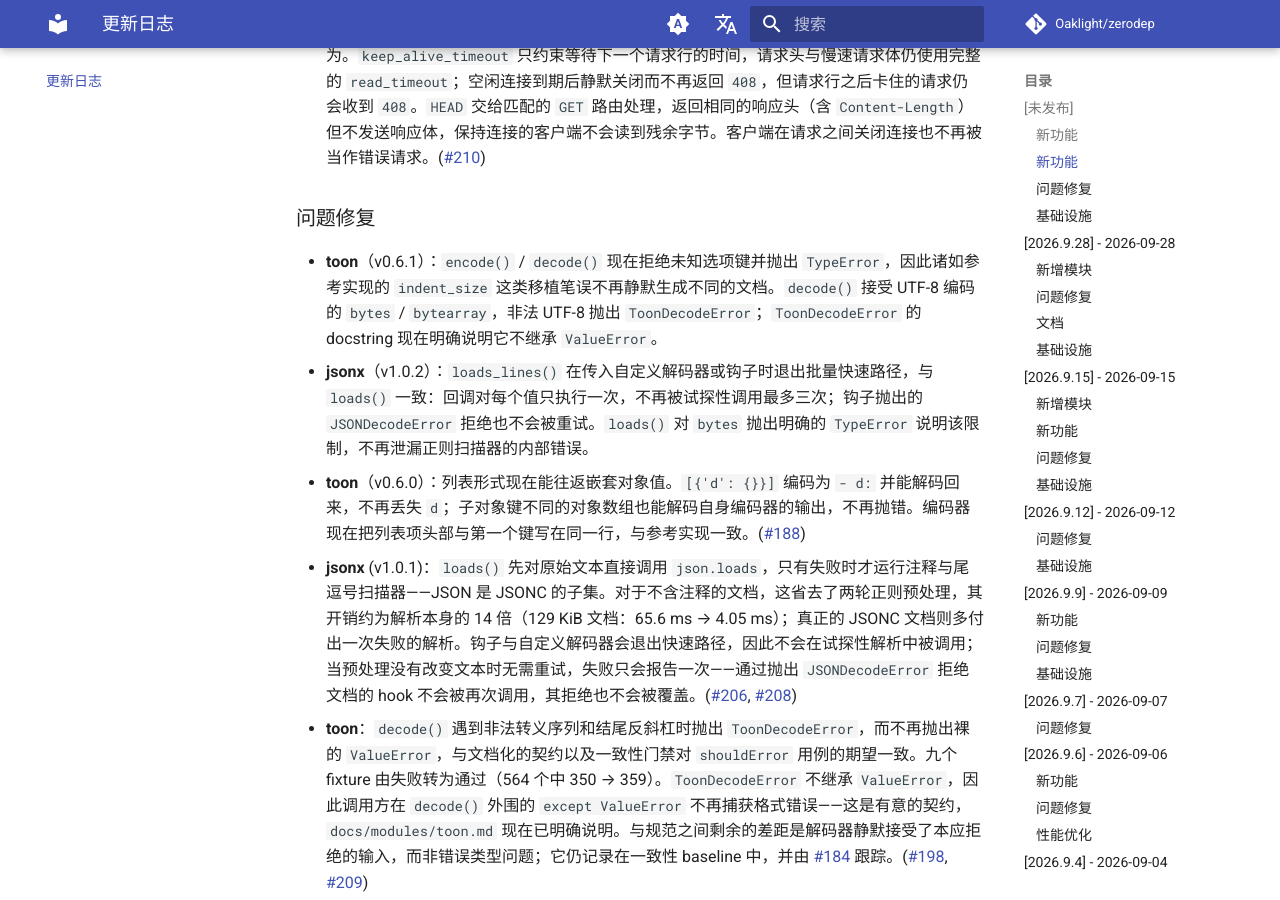
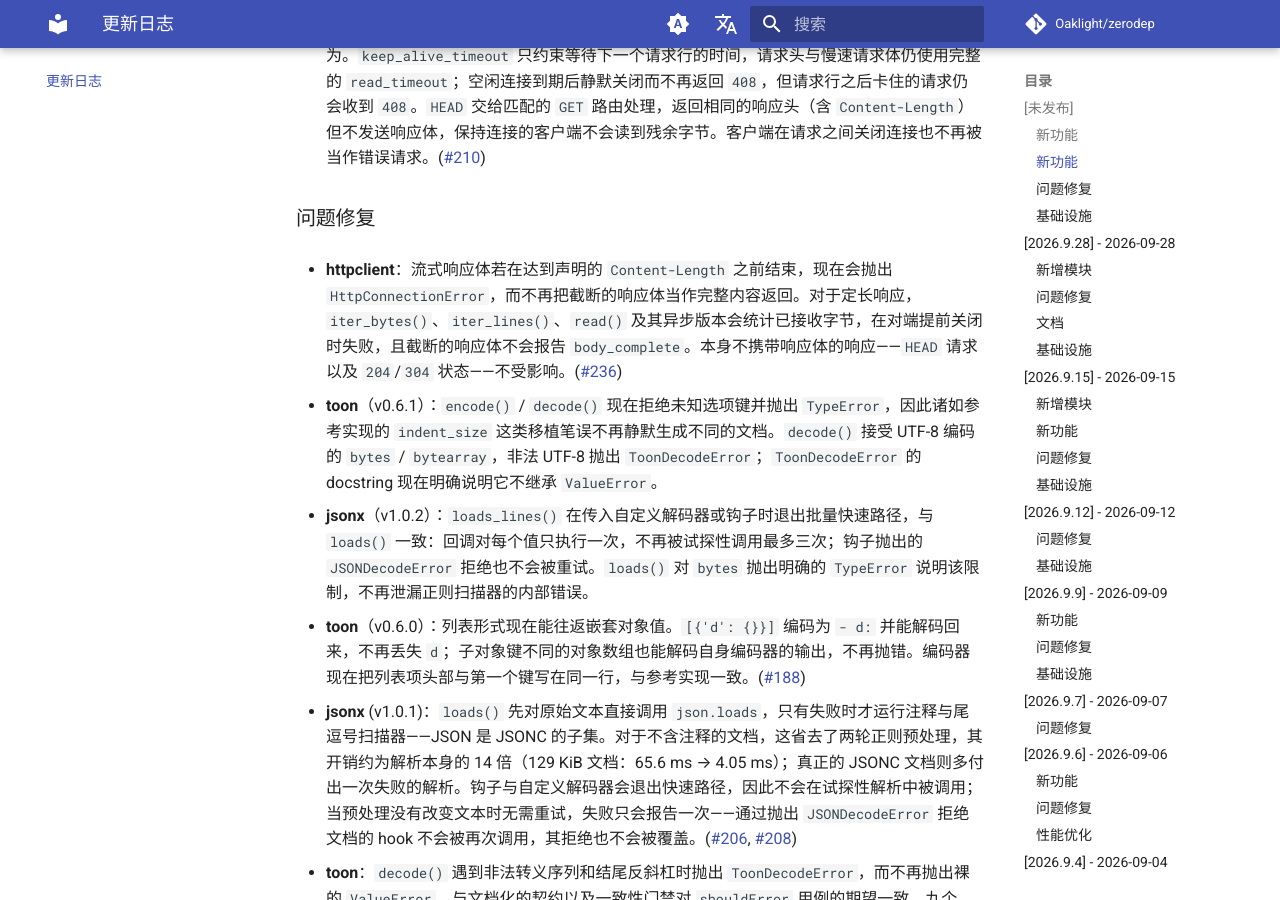
Before and after one commit to Oaklight/zerodep, an MkDocs documentation site: the page built from docs/changelog.md, in a window 1280 px wide and 900 px high, scrolled down 1097 px. Built offline with MkDocs 1.6.1 and Material for MkDocs 9.7.7, drawn with Linux system fonts in a browser that asks for light colours; comment, search, counter and statistics services are not loaded.

Commit message:
docs(httpclient)：截断的流式响应体视为错误

```diff
--- a/docs/changelog.md
+++ b/docs/changelog.md
@@ -17,6 +17,8 @@
 - **httpserver**（v0.6.0）：同一连接现在可以处理多个请求。HTTP/1.1 连接默认保持，除非请求或响应发送 `Connection: close`（按大小写不敏感匹配）；HTTP/1.0 仅在请求要求时保持；无法识别的协议版本一律关闭；流式响应仍然关闭连接。新增 `App(keep_alive=..., keep_alive_timeout=..., max_requests_per_connection=...)` 选项用于调整或关闭该行为。`keep_alive_timeout` 只约束等待下一个请求行的时间，请求头与慢速请求体仍使用完整的 `read_timeout`；空闲连接到期后静默关闭而不再返回 `408`，但请求行之后卡住的请求仍会收到 `408`。`HEAD` 交给匹配的 `GET` 路由处理，返回相同的响应头（含 `Content-Length`）但不发送响应体，保持连接的客户端不会读到残余字节。客户端在请求之间关闭连接也不再被当作错误请求。([#210](https://github.com/Oaklight/zerodep/issues/210))
 
 ### 问题修复
+
+- **httpclient**：流式响应体若在达到声明的 `Content-Length` 之前结束，现在会抛出 `HttpConnectionError`，而不再把截断的响应体当作完整内容返回。对于定长响应，`iter_bytes()`、`iter_lines()`、`read()` 及其异步版本会统计已接收字节，在对端提前关闭时失败，且截断的响应体不会报告 `body_complete`。本身不携带响应体的响应——`HEAD` 请求以及 `204`/`304` 状态——不受影响。([#236](https://github.com/Oaklight/zerodep/issues/236))
 
 - **toon**（v0.6.1）：`encode()` / `decode()` 现在拒绝未知选项键并抛出 `TypeError`，因此诸如参考实现的 `indent_size` 这类移植笔误不再静默生成不同的文档。`decode()` 接受 UTF-8 编码的 `bytes` / `bytearray`，非法 UTF-8 抛出 `ToonDecodeError`；`ToonDecodeError` 的 docstring 现在明确说明它不继承 `ValueError`。
 - **jsonx**（v1.0.2）：`loads_lines()` 在传入自定义解码器或钩子时退出批量快速路径，与 `loads()` 一致：回调对每个值只执行一次，不再被试探性调用最多三次；钩子抛出的 `JSONDecodeError` 拒绝也不会被重试。`loads()` 对 `bytes` 抛出明确的 `TypeError` 说明该限制，不再泄漏正则扫描器的内部错误。
```
Also changed, not shown: docs/modules/httpclient.md (+2 -0 lines).
